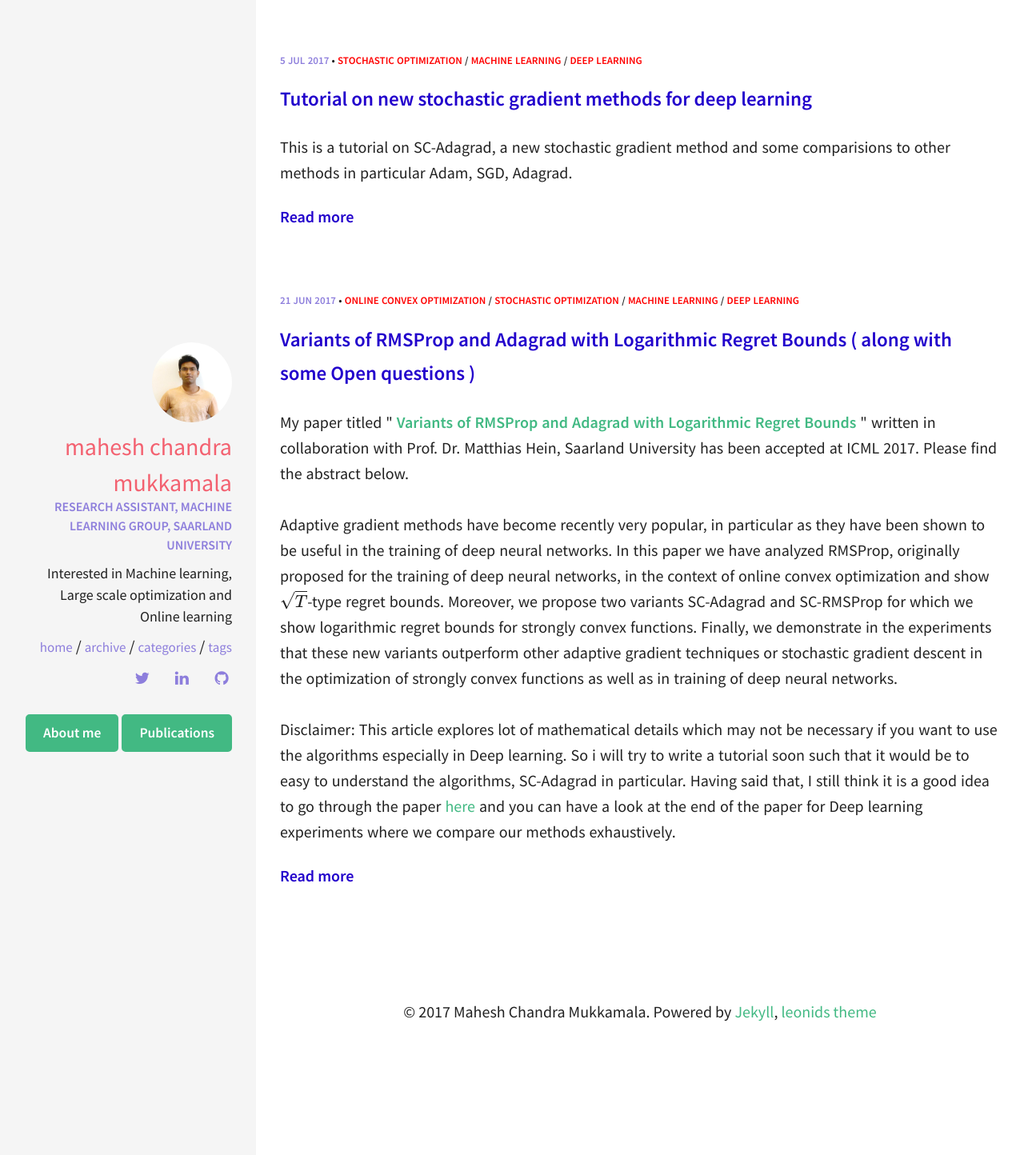
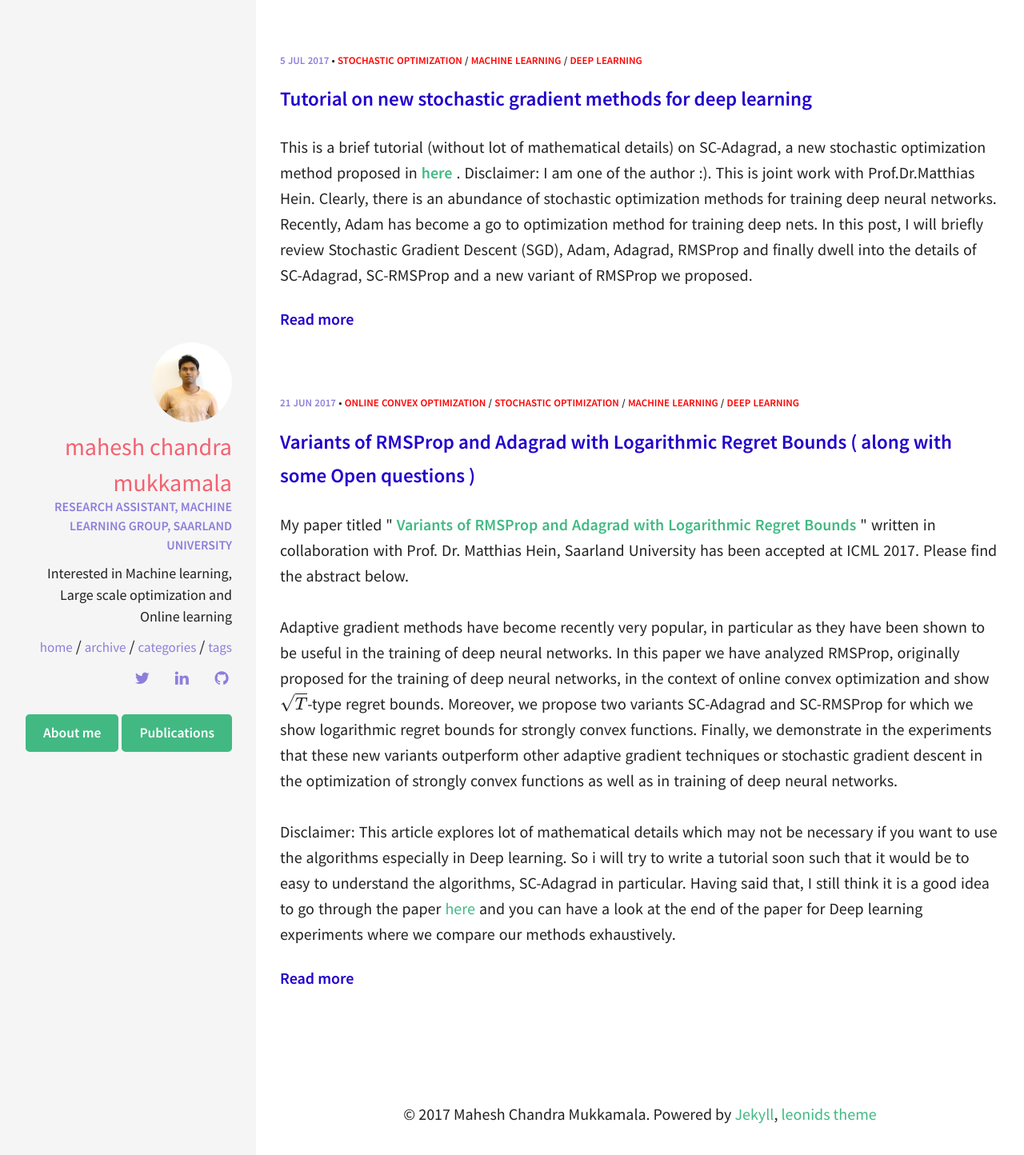
Before and after one commit to mmahesh/mmahesh.github.io, a Jekyll site: the page built from index.html, in a window 1280 px wide. Shown: the top 1444 px of the page at 80% size. Built offline with Jekyll 4.4.1, drawn with Linux system fonts in a browser that asks for light colours; formulas are drawn with MathJax 3.

Commit message:
new updates

```diff
--- a/_posts/2017-07-05-tutorial-on-sc-adagrad-a-new-stochastic-gradient-method-for-deep-learning.md
+++ b/_posts/2017-07-05-tutorial-on-sc-adagrad-a-new-stochastic-gradient-method-for-deep-learning.md
@@ -3,10 +3,10 @@ layout: post
 title:  "Tutorial on new stochastic gradient methods for deep learning"
 date:   2017-07-05
 categories: [stochastic optimization, machine learning, deep learning]
-excerpt: "This is a tutorial on SC-Adagrad, a new stochastic gradient method and some comparisions to other methods in particular Adam, SGD, Adagrad."
+excerpt: "This is a brief tutorial (without lot of mathematical details) on SC-Adagrad, a new stochastic optimization method proposed in  <a href='http://www.ml.uni-saarland.de/Publications/MukHei-VariantsRMSPropAdagradLogRegret.pdf' target='_blank' ><b>here</b></a> . Disclaimer: I am one of the author :). This is joint work with Prof.Dr.Matthias Hein. Clearly, there is an abundance of stochastic optimization methods for training deep neural networks. Recently, Adam has become a go to optimization method for training deep nets. In this post, I will briefly review Stochastic Gradient Descent (SGD), Adam, Adagrad, RMSProp and finally dwell into the details of SC-Adagrad, SC-RMSProp and a new variant of RMSProp we proposed."
 comments: true
 ---
-This is a brief tutorial (without lot of mathematical details) on SC-Adagrad, a new stochastic optimization method proposed in [here](http://www.ml.uni-saarland.de/Publications/MukHei-VariantsRMSPropAdagradLogRegret.pdf){:target="_blank"}. Disclaimer: I am one of the author :). This is joint work with Prof.Dr.Matthias Hein. Clearly, there is an abundance of stochastic optimization methods for training deep neural networks. Recently, [Adam](https://arxiv.org/pdf/1412.6980.pdf){:target="_blank"} has become a go to optimization method for training deep nets. In this post, I will briefly review Stochastic Gradient Descent, Adam, Adagrad, RMSProp and finally dwell into the details of SC-Adagrad, SC-RMSProp and a new variant of RMSProp we proposed.
+This is a brief tutorial (without lot of mathematical details) on SC-Adagrad, a new stochastic optimization method proposed in [here](http://www.ml.uni-saarland.de/Publications/MukHei-VariantsRMSPropAdagradLogRegret.pdf){:target="_blank"}. Disclaimer: I am one of the author :). This is joint work with Prof.Dr.Matthias Hein. Clearly, there is an abundance of stochastic optimization methods for training deep neural networks. Recently, [Adam](https://arxiv.org/pdf/1412.6980.pdf){:target="_blank"} has become a go to optimization method for training deep nets. In this post, I will briefly review Stochastic Gradient Descent (SGD), Adam, Adagrad, RMSProp and finally dwell into the details of SC-Adagrad, SC-RMSProp and a new variant of RMSProp we proposed.
 
 This is definitely not the first tutorial of its kind. There are many excellent blog posts which briefly summarize the stochastic optimization methods. Some of them are [BlogPost1](http://sebastianruder.com/optimizing-gradient-descent/){:target="_blank"} and [BlogPost2](http://colinraffel.com/wiki/stochastic_optimization_techniques){:target="_blank"}. In my opinion, if you read these blog posts before reading this post, you are more likely to understand SC-Adagrad algorithm better. For those who are more mathematically inclined, i would suggest to go through the [paper](http://www.ml.uni-saarland.de/Publications/MukHei-VariantsRMSPropAdagradLogRegret.pdf){:target="_blank"} instead.
 
@@ -104,6 +104,7 @@ Thanks for reading the post. Stay tuned for more updates. :)
 and ofcourse
 
 [BlogPost1](http://sebastianruder.com/optimizing-gradient-descent/){:target="_blank"}
+
 [BlogPost2](http://colinraffel.com/wiki/stochastic_optimization_techniques){:target="_blank"}
 
 <!-- TODO: Motivation, more details fill in other algorithms aswell
```
